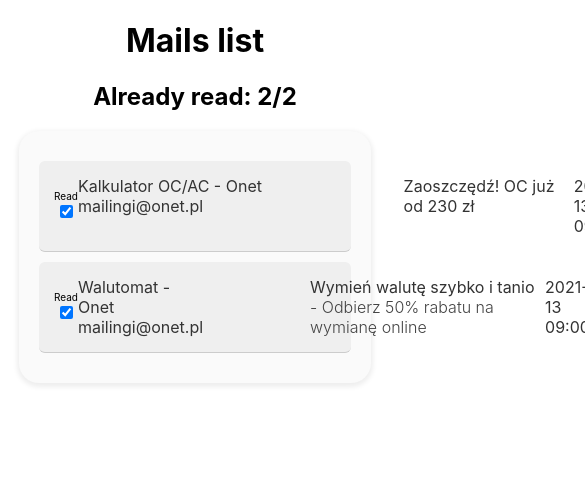
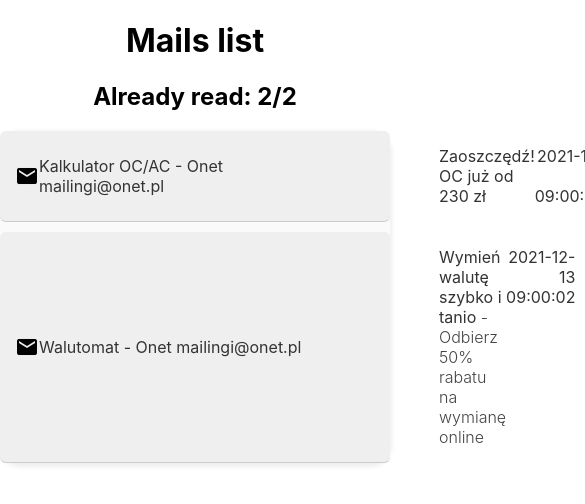
Before and after one commit to bayont/mails-list, a React (Create React App) app: page / in a window 390 px wide. Shown: the top 504 px of the page, 585 px wide, since content can reach past the window. Built offline with nearby package versions, Linux system fonts and the light colour scheme.

Commit message:
feat: add custom checkbox and hint

```diff
--- a/public/index.html
+++ b/public/index.html
@@ -10,11 +10,16 @@
       content="Web site created using React for job application task."
     />
     <link rel="apple-touch-icon" href="%PUBLIC_URL%/logo192.png" />
+
     <!--
       manifest.json provides metadata used when your web app is installed on a
       user's mobile device or desktop. See https://developers.google.com/web/fundamentals/web-app-manifest/
     -->
     <link rel="manifest" href="%PUBLIC_URL%/manifest.json" />
+    <link
+      href="https://fonts.googleapis.com/icon?family=Material+Icons"
+      rel="stylesheet"
+    />
     <!--
       Notice the use of %PUBLIC_URL% in the tags above.
       It will be replaced with the URL of the `public` folder during the build.
--- a/src/components/Checkbox/Checkbox.module.css
+++ b/src/components/Checkbox/Checkbox.module.css
@@ -0,0 +1,55 @@
+.checkbox {
+  width: 100%;
+  text-align: center;
+  position: relative;
+  display: flex;
+  align-items: center;
+  justify-content: center;
+}
+.cb {
+  cursor: pointer;
+  appearance: none;
+  position: absolute;
+  left: 0;
+  top: 0;
+  width: 100%;
+  height: 100%;
+  margin: 0;
+}
+.icon {
+  transition: color 0.2s linear;
+}
+
+.cb:hover + .icon {
+  color: #666;
+}
+.hint {
+  position: absolute;
+  top: calc(100% + 2px);
+  background-color: #222;
+  color: #eee;
+  padding: 5px;
+  font-size: xx-small;
+  user-select: none;
+  border-radius: 10px;
+  opacity: 0;
+  z-index: 100;
+  pointer-events: none;
+  transition: opacity 0.4s ease-in-out;
+}
+.arrow {
+  width: 0;
+  height: 0;
+  border: solid #222;
+  border-width: 0 3px 3px 0;
+  display: inline-block;
+  padding: 5px;
+  position: absolute;
+  left: 50%;
+  top: -1px;
+  transform: translateX(-50%) rotate(-135deg);
+}
+
+.cb:hover ~ .hint {
+  opacity: 0.7;
+}
--- a/src/components/Checkbox/Checkbox.tsx
+++ b/src/components/Checkbox/Checkbox.tsx
@@ -1,21 +1,34 @@
+import classNames from "classnames";
 import styles from "./Checkbox.module.css";
 
 type Props = {
   isChecked: boolean;
-  mId: string;
+  mId: number;
   mIsUnRead: boolean;
   toggleIsRead: Function;
 };
 
 export function Checkbox({ isChecked, mId, mIsUnRead, toggleIsRead }: Props) {
-  <div className={styles.checkbox}>
-    <label htmlFor={mId}>{mIsUnRead ? "Unr" : "R"}ead</label>
-    <input
-      type="checkbox"
-      checked={isChecked}
-      onClick={() => toggleIsRead(mId)}
-      name={mId}
-      id={mId}
-    />
-  </div>;
+  const id = mId.toString();
+  return (
+    <div className={styles.checkbox}>
+      <input
+        type="checkbox"
+        onChange={() => toggleIsRead(mId)}
+        checked={isChecked}
+        name={id}
+        id={id}
+        className={styles.cb}
+      />
+      <span className={classNames(`material-icons`, styles.icon)}>
+        {mIsUnRead ? "mark_email_read" : "markunread"}
+      </span>
+      <div className={styles.hint}>
+        <div className={styles.arrow}></div>
+        <div className={styles.hintBox}>
+          Mark as {mIsUnRead ? "R" : "Unr"}ead
+        </div>
+      </div>
+    </div>
+  );
 }
--- a/src/components/MailList/MailList.module.css
+++ b/src/components/MailList/MailList.module.css
@@ -1,9 +1,16 @@
 .flexTable {
-  max-width: 80%;
+  width: 80%;
   background-color: #fafafa;
   margin: 0 auto;
-  flex-wrap: wrap;
+
   padding: 20px;
   border-radius: 20px;
   box-shadow: 0 2px 5px 2px #eee;
 }
+
+@media screen and (max-width: 800px) {
+  .flexTable {
+    width: 100%;
+    padding: 0;
+  }
+}
--- a/src/components/MailList/MailList.tsx
+++ b/src/components/MailList/MailList.tsx
@@ -32,7 +32,7 @@ export function MailList() {
     <>
       <h1>Mails list</h1>
       <h2>
-        Already read: {mails.filter((m) => m.is_unread == false).length}/
+        Already read: {mails.filter((m) => m.is_unread === false).length}/
         {mails.length}
       </h2>
       <div className={styles.flexTable}>
@@ -40,6 +40,7 @@ export function MailList() {
           {mails.map((mail) => {
             return (
               <MailListElement
+                key={`${mail.id}`}
                 markAsRead={markAsRead}
                 toggleIsRead={toggleIsRead}
                 isChecked={!mail.is_unread}
--- a/src/components/MailListElement/MailListElement.module.css
+++ b/src/components/MailListElement/MailListElement.module.css
@@ -25,16 +25,6 @@
   font-size: large;
 }
 
-.flexTable {
-  max-width: 80%;
-  background-color: #fafafa;
-  margin: 0 auto;
-  flex-wrap: wrap;
-  padding: 20px;
-  border-radius: 20px;
-  box-shadow: 0 2px 5px 2px #eee;
-}
-
 .flexContent {
   width: 100%;
   display: flex;
@@ -56,7 +46,7 @@
   width: 50px;
 }
 
-.cb {
+.cbWrapper {
   width: 50px;
   display: flex;
   justify-content: center;
@@ -69,8 +59,11 @@
 }
 
 .from {
-  width: 300px;
+  min-width: 300px;
   margin-right: 100px;
+  display: flex;
+  justify-content: flex-start;
+  align-items: center;
 }
 
 .subject {
@@ -93,3 +86,12 @@
   text-align: center;
   display: block;
 }
+.date {
+  text-align: right;
+}
+
+@media screen and (min-width: 800px) {
+  .flexTable {
+    width: 100%;
+  }
+}
--- a/src/components/MailListElement/MailListElement.tsx
+++ b/src/components/MailListElement/MailListElement.tsx
@@ -1,6 +1,7 @@
 import classNames from "classnames";
 import { Link } from "react-router-dom";
 import { Mail } from "../../mailData";
+import { Checkbox } from "../Checkbox/Checkbox";
 import styles from "./MailListElement.module.css";
 
 type Props = {
@@ -20,19 +21,13 @@ export function MailListElement({
     : styles.flexRow;
   return (
     <li className={liClasses}>
-      <div className={classNames(styles.column, styles.cb)}>
-        <div className={styles.checkbox}>
-          <label htmlFor={`${mail.id}`}>
-            {mail.is_unread ? "Unr" : "R"}ead
-          </label>
-          <input
-            type="checkbox"
-            checked={isChecked}
-            onClick={() => toggleIsRead(mail.id)}
-            name={`${mail.id}`}
-            id={`${mail.id}`}
-          />
-        </div>
+      <div className={classNames(styles.column, styles.cbWrapper)}>
+        <Checkbox
+          isChecked={isChecked}
+          mIsUnRead={mail.is_unread}
+          mId={mail.id}
+          toggleIsRead={toggleIsRead}
+        />
       </div>
       <Link
         to={`mails/${mail.id}`}
```
